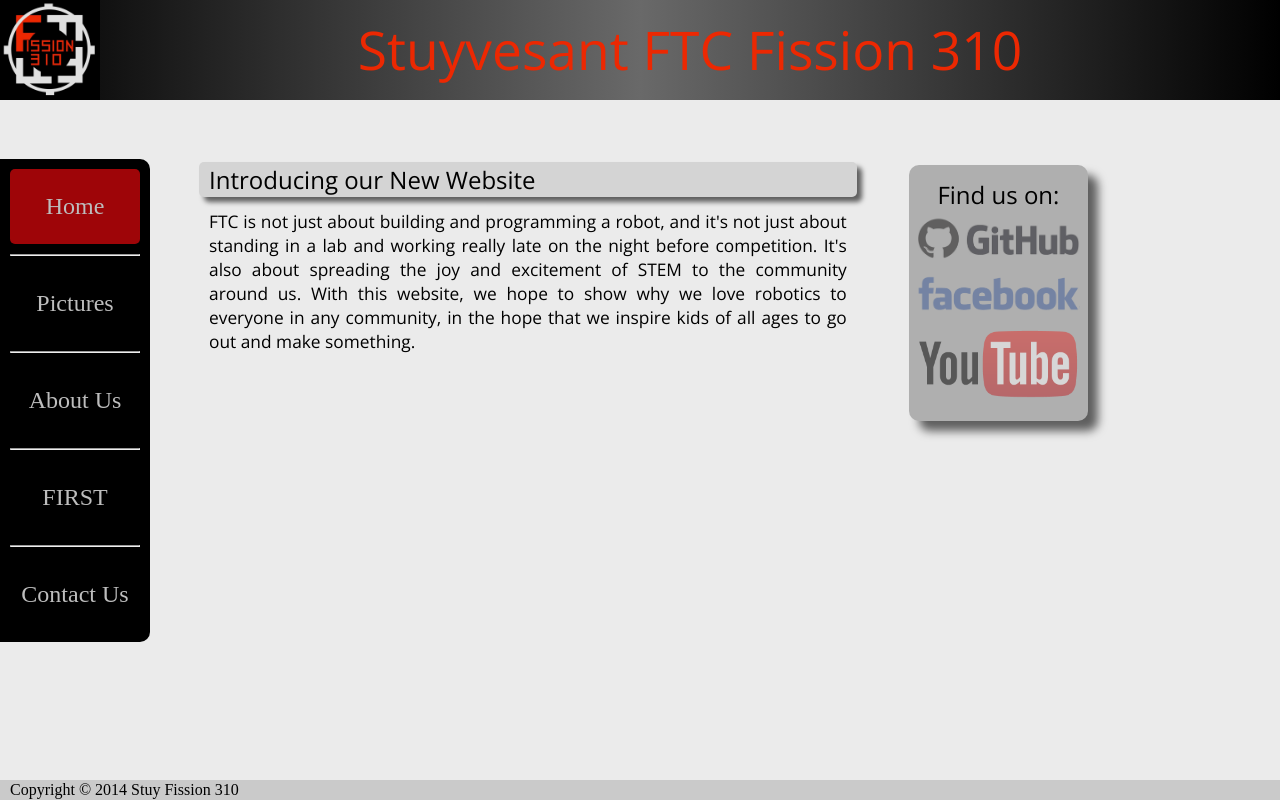
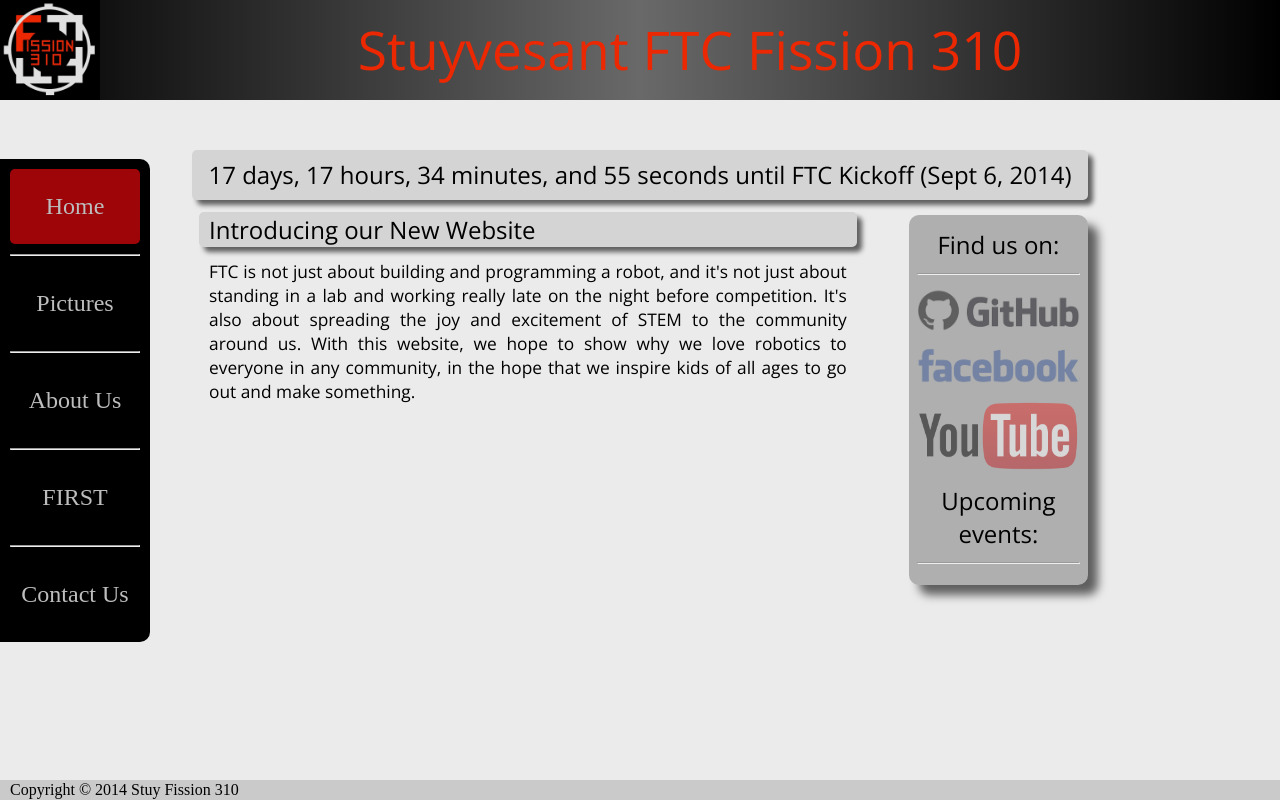
Before and after one commit to sebastianCain/stuyfission.github.io, a plain HTML site: page index.html in a window 1280 px wide. Drawn offline with nearby package versions, Linux system fonts and the light colour scheme.

Commit message:
Added countdown timer to homepage

```diff
--- a/index.html
+++ b/index.html
@@ -18,6 +18,10 @@
       <div id='banner'></div>
 
       <div id='content-container'>
+
+        <div id='homepage-countdown-timer' class='medium'>
+        </div>
+
         <div id='homepage-content-feed'>
           <table id='homepage-content-feed-table'>
           <!-- Content appended via JS -->
@@ -28,6 +32,11 @@
             <tr>
               <td class='medium center'>
                 Find us on:
+              </td>
+            </tr>
+            <tr>
+              <td>
+                <hr />
               </td>
             </tr>
             <tr>
@@ -51,6 +60,16 @@
                 </a>
               </td>
             </tr>
+            <tr>
+              <td class='medium center'>
+                Upcoming events:
+              </td>
+            </tr>
+            <tr>
+              <td>
+                <hr />
+              </td>
+            </tr>
           </table>
         </div>
       </div>
@@ -68,6 +87,23 @@
     <script type='text/javascript'>
       var navbar = document.getElementById('navbar');
       generateNavBar(navbar, 'home');
+
+      var countdownDiv = document.getElementById('homepage-countdown-timer');
+      var target_date = new Date('September 6, 2014 12:00:00').getTime();
+      var d, h, m, s;
+      setInterval(function() {
+        var current_date = new Date().getTime();
+        var seconds_left = (target_date - current_date) / 1000;
+        d = parseInt(seconds_left / 86400);
+        seconds_left %= 86400;
+        h = parseInt(seconds_left / 3600);
+        seconds_left %= 3600;
+        m = parseInt(seconds_left / 60);
+        s = parseInt(seconds_left % 60);
+
+        countdownDiv.innerHTML = d + ' days, ' + h + ' hours, ' + m + ' minutes, and ' + s + ' seconds until FTC Kickoff (Sept 6, 2014)';
+      }, 1000);
+
     </script>
   </body>
 
--- a/style/style.css
+++ b/style/style.css
@@ -111,6 +111,21 @@ a, a:visited {
 }
 
 /* Homepage */
+
+#homepage-countdown-timer {
+  width: 100%;
+  height: 50px;
+  text-align: center;
+  line-height: 50px;
+  background-color: #D4D4D4;
+
+  -webkit-box-shadow: 5px 5px 5px 0px rgba(0, 0, 0, 0.6);
+  -moz-box-shadow: 5px 5px 5px 0px rgba(0, 0, 0, 0.6);
+  box-shadow: 5px 5px 5px 0px rgba(0, 0, 0, 0.6);
+  -webkit-border-radius: 5px;
+  -moz-border-radius: 5px;
+  border-radius: 5px;
+}
 
 #homepage-content-feed {
   float: left;
```
